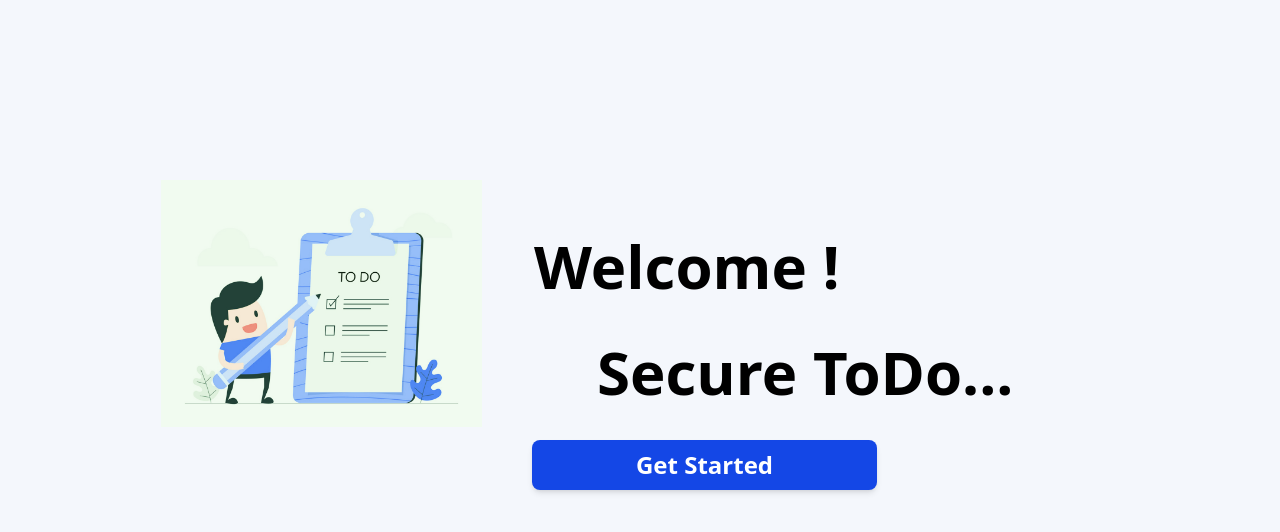
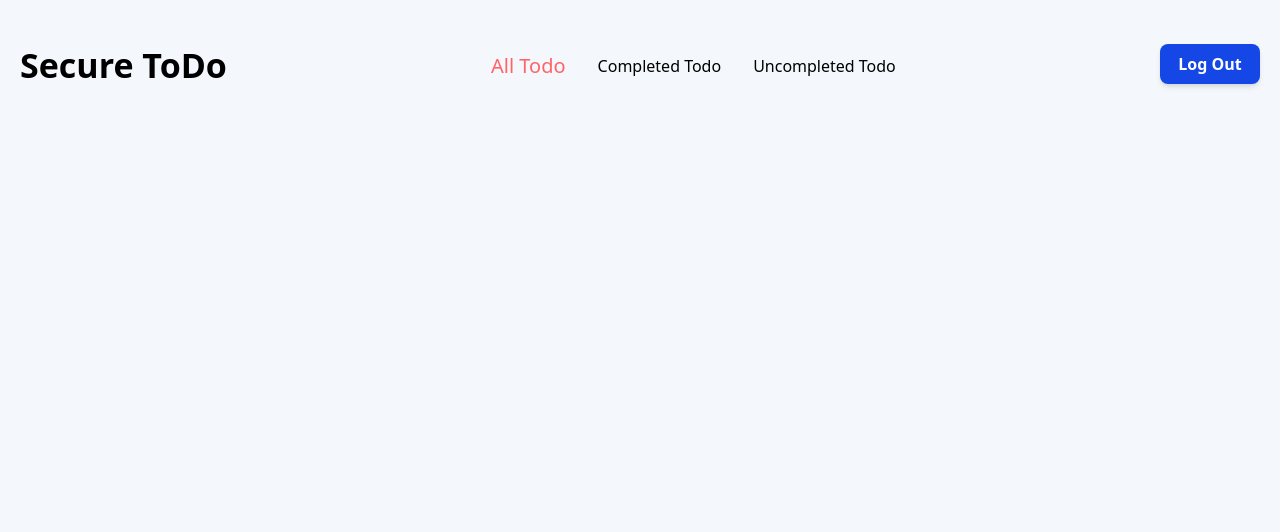
Before and after one commit to student-gauravrawat/SecureTodo, a React (Vite) app in the folder Secure_Todo/: page / in a window 1280 px wide. Shown: the top 532 px of the page. Built offline with nearby package versions, Linux system fonts and the light colour scheme.

Commit message:
updating

```diff
--- a/Secure_Todo/src/components/Header/Header.jsx
+++ b/Secure_Todo/src/components/Header/Header.jsx
@@ -1,52 +1,45 @@
 import React from 'react'
-// import {useNavigate} from "react-router-dom"
 import LogOutBtn from './LogOutBtn'
 import { Link, NavLink } from 'react-router-dom'
 
 function Header() {
 
-  // const navigate = useNavigate()
-
-  //  const navItems = [
-  //   { name: 'Home', slug: "/"},
-  //   { name: "Completed Todos", slug: "/completed" },
-  //   { name: "Uncompleted Todos", slug: "/uncompleted" },
-  // ]
-
 
   return (
     <header>
-        <nav>
-             <div>
-                  <Link to='/'>
-                       <p>Secure ToDo</p>
+        <nav className=' my-10'>
+             <div className='  flex justify-between '>
+                  <Link to='/'
+                   className=' ml-5'
+                  >
+                       <p className='text-[34px] font-semibold'>Secure ToDo</p>
                   </Link>
 
-                  <ul>
+                  <ul className=' flex items-center justify-center gap-8 '>
                      <NavLink
                       to='/'
-                      className={({isActive})=> isActive? "text-2xl text-red-400 font-bold": ""}
+                      className={({isActive})=> `  font-medium  ${isActive? "text-xl text-red-400 font-bold  ": ""}`}
                      >
                          <li>All Todo</li>
                      </NavLink>
 
                      <NavLink
                        to='/completetodo'
-                       className={({isActive})=> isActive ? "text-2xl text-red-400 font-bold":""}
+                       className={({isActive})=> ` font-medium  ${isActive? "text-xl text-red-400 font-bold": ""}`}
                      >
                       <li>Completed Todo</li>
                      </NavLink>
 
                      <NavLink
                        to='/uncompletetodo'
-                       className={({isActive})=>isActive ? "text-2xl text-red-400 font-bold":""}
+                       className={({isActive})=> `  font-medium  ${isActive? "text-xl text-red-400 font-bold": ""}`}
                     >
                          <li>Uncompleted Todo</li>
                      </NavLink>
                   </ul>
 
 
-                  <LogOutBtn>
+                  <LogOutBtn  className=' mr-5'>
                        Log Out
                   </LogOutBtn>
              </div>
--- a/Secure_Todo/src/components/Header/LogOutBtn.jsx
+++ b/Secure_Todo/src/components/Header/LogOutBtn.jsx
@@ -2,7 +2,7 @@
 import {logout} from "../../FireBase/auth"
 import {Login} from "../index"
 
-function LogOutBtn() {
+function LogOutBtn({className}) {
 
     const userLogOut = async()=>{
        try {
@@ -15,7 +15,7 @@
 
   return (
     <button
-    className = "bg-blue-700 text-white font-semibold py-2 my-1 rounded-lg shadow-md hover:bg-blue-800 transition duration-300 w-[100px] h-[40px] text-center"
+    className = {`bg-blue-700 text-white font-semibold py-2 my-1 rounded-lg shadow-md hover:bg-blue-800 transition duration-300 w-[100px] h-[40px] text-center ${className}` }
      onClick={userLogOut}
     >
         Log Out
--- a/Secure_Todo/src/components/Todo/TodoInput.jsx
+++ b/Secure_Todo/src/components/Todo/TodoInput.jsx
@@ -1,9 +1,19 @@
 import React from 'react'
+import {Input} from "../index"
 
 function TodoInput() {
   return (
     <div>
-
+       <Input
+        label="Notes"
+        placeholder="Write Your Notes... "
+        type="notes"
+        {
+          ...register("notes", {
+            required: true
+          })
+        }
+       />
     </div>
   )
 }
--- a/Secure_Todo/src/pages/Home.jsx
+++ /dev/null
@@ -1,11 +0,0 @@
-import React from 'react'
-
-function Home() {
-  return (
-    <div className=' bg-[#f4f7fc]'>
-
-    </div>
-  )
-}
-
-export default Home
--- a/Secure_Todo/src/pages/ProjectPage.jsx
+++ b/Secure_Todo/src/pages/ProjectPage.jsx
@@ -1,10 +1,12 @@
 import React from 'react'
-import {Header} from "../components/index"
+import Header from "../components/Header/Header"
+import { TodoInput } from '../components'
 
 function ProjectPage() {
   return (
     <div>
        <Header/>
+
     </div>
   )
 }
```
Also changed, not shown: Secure_Todo/src/App.jsx (+3 -4 lines), Secure_Todo/src/main.jsx (+4 -3 lines).
